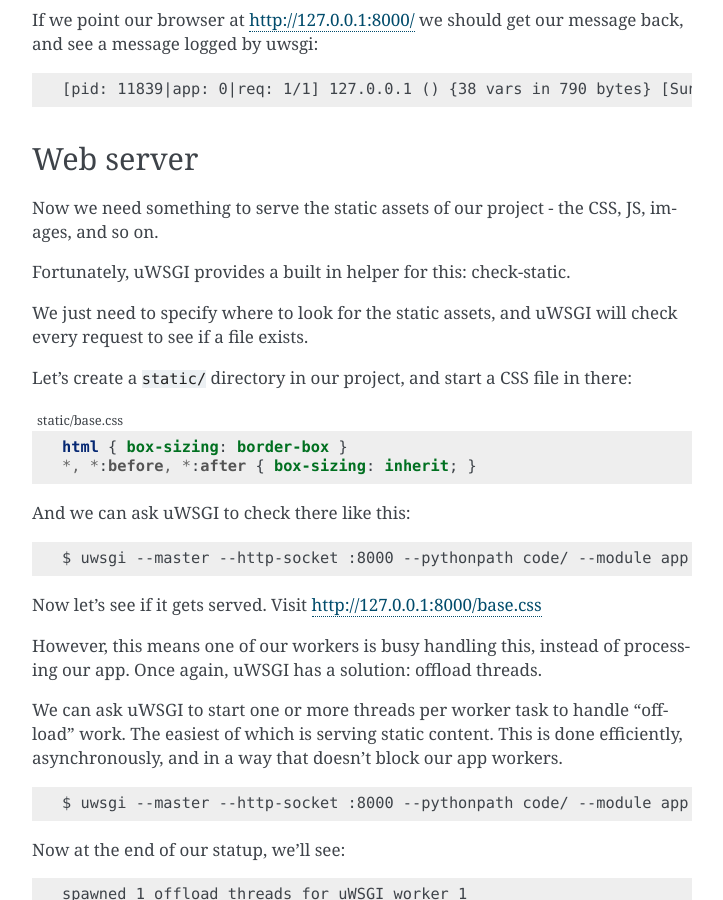
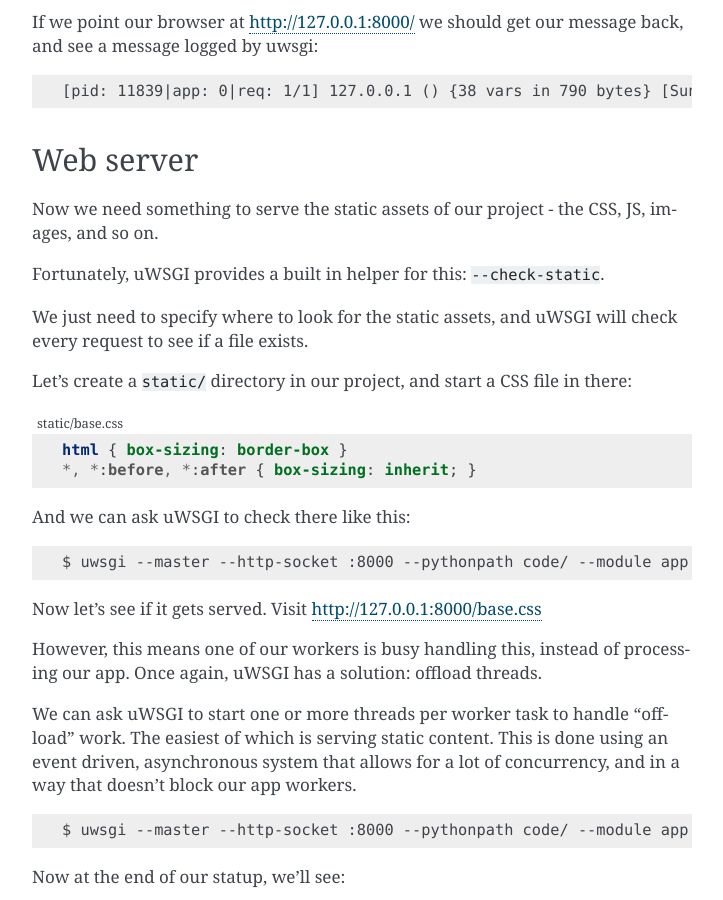
Before and after one commit to funkybob/ugu, a Sphinx documentation site: the page built from docs/index.rst, in a window 1280 px wide and 900 px high, scrolled down 3755 px. Shown: the whole window, without its empty margins (388-1111 px from the left). Built offline with Sphinx 7.4.7, drawn with Linux system fonts in a browser that asks for light colours; some of the changed text lies outside the part shown.

Commit message:
Fix formatting

```diff
--- a/docs/index.rst
+++ b/docs/index.rst
@@ -11,7 +11,7 @@ thus:
     The uWSGI project aims at developing a full stack for building hosting
     services.
 
-Modern web apps tend to be composed of several parts::
+Modern web apps tend to be composed of several parts:
 
 - a Web server, to handle static content
 - an App server, to do the "work"
@@ -211,7 +211,7 @@ Web server
 Now we need something to serve the static assets of our project - the CSS, JS,
 images, and so on.
 
-Fortunately, uWSGI provides a built in helper for this: check-static.
+Fortunately, uWSGI provides a built in helper for this: ``--check-static``.
 
 We just need to specify where to look for the static assets, and uWSGI will
 check every request to see if a file exists.
@@ -237,7 +237,8 @@ processing our app. Once again, uWSGI has a solution: offload threads.
 
 We can ask uWSGI to start one or more threads per worker task to handle
 "offload" work. The easiest of which is serving static content. This is done
-efficiently, asynchronously, and in a way that doesn't block our app workers.
+using an event driven, asynchronous system that allows for a lot of
+concurrency, and in a way that doesn't block our app workers.
 
 .. code-block:: bash
 
```
